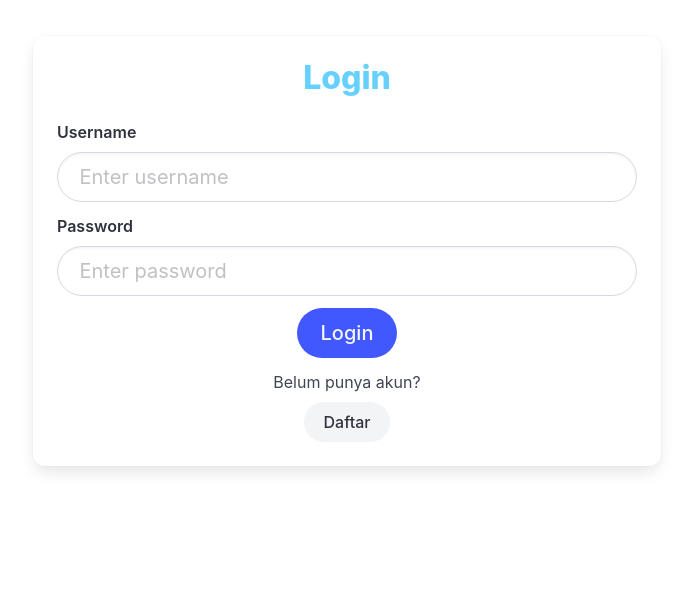
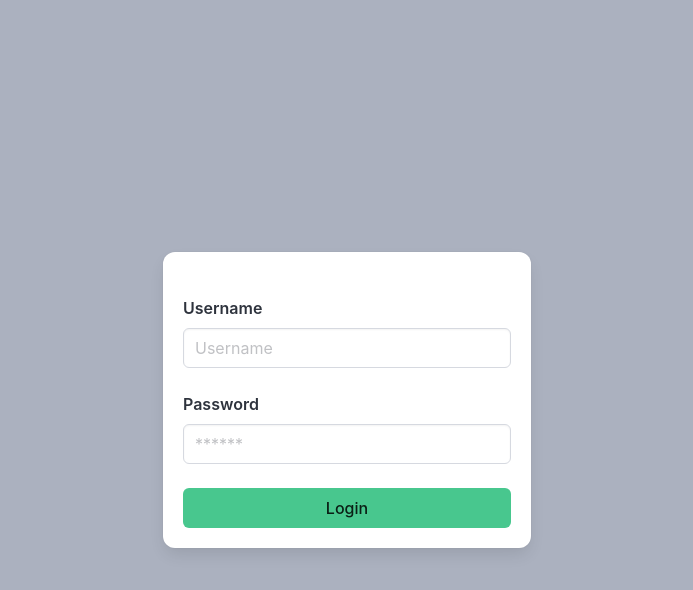
Before and after one commit to dheaaavs/tgs7_notes, a React (Create React App) app in the folder dhea_notes_fe/: page / in a window 1280 px wide. Shown: the top 590 px of the page, without its empty margins (293-986 px from the left). Built offline with nearby package versions, Linux system fonts and the light colour scheme.

Commit message:
update fe

```diff
--- a/dhea_notes_fe/src/App.js
+++ b/dhea_notes_fe/src/App.js
@@ -10,7 +10,7 @@ function App() {
     <BrowserRouter>
       <Routes>
         <Route path="/" element={<LoginUser/>}/>
-        <Route path="signup" element={<SignUp/>}/>
+        <Route path="/signup" element={<SignUp/>}/>
         <Route path="catatan" element={<CatatanList/>}/>
         <Route path="add" element={<AddCatatan/>}/>
         <Route path="edit/:id" element={<EditCatatan/>}/>
--- a/dhea_notes_fe/src/components/AddCatatan.js
+++ b/dhea_notes_fe/src/components/AddCatatan.js
@@ -1,6 +1,7 @@
 import React, { useState } from "react";
 import axios from "axios";
 import { useNavigate } from "react-router-dom";
+import { BASE_URL } from "../utils";
 
 const AddCatatan = () => {
   const [penulis, setPenulis] = useState("");
@@ -11,7 +12,7 @@ const AddCatatan = () => {
   const saveCatatan = async (e) => {
     e.preventDefault();
     try {
-      await axios.post("https://notes-be-dhea-103949415038.us-central1.run.app/add-catatan", {
+      await axios.post(`${BASE_URL}/add-catatan`, {
         penulis,
         judul,
         isi,
--- a/dhea_notes_fe/src/components/CatatanList.js
+++ b/dhea_notes_fe/src/components/CatatanList.js
@@ -1,6 +1,7 @@
 import React, { useState, useEffect } from "react";
 import axios from "axios";
 import { Link } from "react-router-dom";
+import { BASE_URL } from "../utils";
 
 const CatatanList = () => {
   const [catatan, setCatatan] = useState([]);
@@ -10,13 +11,13 @@ const CatatanList = () => {
   }, []);
 
   const getcatatan = async () => {
-    const response = await axios.get("https://notes-be-dhea-103949415038.us-central1.run.app/catatan");
+    const response = await axios.get(`${BASE_URL}/catatan`);
     setCatatan(response.data);
   };
 
   const deleteCatatan = async (id) => {
     try {
-      await axios.delete(`https://notes-be-dhea-103949415038.us-central1.run.app/catatan/${id}`);
+      await axios.delete(`${BASE_URL}/catatan/${id}`);
       getcatatan();
     } catch (error) {
       console.log(error);
--- a/dhea_notes_fe/src/components/EditCatatan.js
+++ b/dhea_notes_fe/src/components/EditCatatan.js
@@ -1,6 +1,7 @@
 import React, { useState, useEffect } from "react";
 import axios from "axios";
 import { useNavigate, useParams } from "react-router-dom";
+import { BASE_URL } from "../utils";
 
 const EditCatatan = () => {
   const [penulis, setPenulis] = useState("");
@@ -16,7 +17,7 @@ const EditCatatan = () => {
   const updateCatatan = async (e) => {
     e.preventDefault();
     try {
-      await axios.put(`https://notes-be-dhea-103949415038.us-central1.run.app/catatan/${id}`, {
+      await axios.put(`${BASE_URL}/${id}`, {
         penulis,
         judul,
         isi,
@@ -28,7 +29,7 @@ const EditCatatan = () => {
   };
 
   const getCatatanById = async () => {
-    const response = await axios.get(`https://notes-be-dhea-103949415038.us-central1.run.app/catatan/${id}`);
+    const response = await axios.get(`${BASE_URL}/catatan/${id}`);
     setPenulis(response.data.penulis);
     setJudul(response.data.judul);
     setIsi(response.data.isi);
--- a/dhea_notes_fe/src/components/LoginUser.js
+++ b/dhea_notes_fe/src/components/LoginUser.js
@@ -1,89 +1,60 @@
-import React, { useState } from 'react';
+import React, { useState } from 'react'
 import axios from 'axios';
-import { useNavigate } from "react-router-dom";
+import { useNavigate } from 'react-router-dom';
+import { BASE_URL } from "../utils";
 
-function LoginUser() {
-  const [username, setUsername] = useState("");
-  const [password, setPassword] = useState("");
+const LoginUser = () => {
+    const [username, setUsername] = useState('');
+    const [password, setPassword] = useState('');
+    const [msg, setMsg] = useState('');
     const navigate = useNavigate();
 
-
-  const loginUser = async (e) => {
+    const Auth = async (e) => {
         e.preventDefault();
         try {
-      const response = await axios.post('http://localhost:5000/login', {
-        username,
-        password
+            await axios.post(`${BASE_URL}/login`, {
+                username: username,
+                password: password
             });
+                navigate('/catatan'); // Pastikan menggunakan useNavigate()
 
-      // Simpan user ke localStorage
-      localStorage.setItem("user", JSON.stringify(response.data));
-
-      // Redirect ke dashboard
-      navigate("/catatan");
         } catch (error) {
-      console.log(error);
-      alert("Login gagal. Silakan periksa username/password.");
+            if (error.response) {
+                setMsg(error.response.data.msg);
             }
-  };
-
-  const goToSignUp = () => {
-    navigate("/signup");
-  };
+        }
+    }
 
     return (
-    <div className="columns mt-5 is-centered">
-      <div className="column is-half">
-        <div className="box p-5">
-          <h1 className="title has-text-centered has-text-info">Login</h1>
-          <form onSubmit={loginUser}>
-            <div className="field">
+        <section className="hero has-background-grey-light is-fullheight is-fullwidth">
+            <div className="hero-body">
+                <div className="container">
+                    <div className="columns is-centered">
+                        <div className="column is-4-desktop">
+                            <form onSubmit={Auth} className="box">
+                                <p className="has-text-centered">{msg}</p>
+                                <div className="field mt-5">
                                     <label className="label">Username</label>
-              <div className="control">
-                <input
-                  type="text"
-                  className="input is-medium is-rounded"
-                  value={username}
-                  onChange={(e) => setUsername(e.target.value)}
-                  placeholder="Enter username"
-                  required
-                />
+                                    <div className="controls">
+                                        <input type="text" className="input" placeholder="Username" value={username} onChange={(e) => setUsername(e.target.value)} />
                                     </div>
                                 </div>
-
-            <div className="field">
+                                <div className="field mt-5">
                                     <label className="label">Password</label>
-              <div className="control">
-                <input
-                  type="password"
-                  className="input is-medium is-rounded"
-                  value={password}
-                  onChange={(e) => setPassword(e.target.value)}
-                  placeholder="Enter password"
-                  required
-                />
+                                    <div className="controls">
+                                        <input type="password" className="input" placeholder="******" value={password} onChange={(e) => setPassword(e.target.value)} />
                                     </div>
                                 </div>
-
-            <div className="field has-text-centered">
-              <button type="submit" className="button is-link is-medium is-rounded px-5">
-                Login
-              </button>
+                                <div className="field mt-5">
+                                    <button className="button is-success is-fullwidth">Login</button>
                                 </div>
                             </form>
-          <div className="has-text-centered mt-3">
-            <p>Belum punya akun?</p>
-            <button
-              onClick={goToSignUp}
-              className="button is-light is-rounded mt-2"
-            >
-              Daftar
-            </button>
                         </div>
                     </div>
                 </div>
             </div>
-  );
+        </section>
+    )
 }
 
 export default LoginUser;
--- a/dhea_notes_fe/src/components/SignupUser.js
+++ b/dhea_notes_fe/src/components/SignupUser.js
@@ -1,71 +1,70 @@
-import React, { useState } from 'react';
-import axios from 'axios';
+import React, { useState } from 'react'
+import axios from "axios";
 import { useNavigate } from "react-router-dom";
+import { BASE_URL } from "../utils";
 
-function SignUp() {
-    const [username, setUsername] = useState("");
-    const [password, setPassword] = useState("");
+const SignUp = () => {
+    const [username, setUsername] = useState('');
+    const [password, setPassword] = useState('');
+    const [confPassword, setConfPassword] = useState('');
+    const [msg, setMsg] = useState('');
     const navigate = useNavigate();
 
-    const saveUser = async (e) =>{
+    const SignUp = async (e) => {
         e.preventDefault();
+        if (password !== confPassword) {
+            setMsg("Password dan konfirmasi password tidak cocok");
+            return;
+        }
         try {
-            await axios.post('http://localhost:5000/add-user',{
-                username,
-                password,
-
+            await axios.post(`${BASE_URL}/signup`, {
+                username:username,
+                password: password
             });
             navigate("/");
         } catch (error) {
-            console.log(error);
+            if (error.response) {
+                setMsg(error.response.data.msg);
             }
-    };
+        }
+    }
 
     return (
-    <div className="columns mt-5 is-centered">
-    <div className="column is-half">
-      <div className="box p-5">
-        <h1 className="title has-text-centered has-text-primary"> User</h1>
-        <form onSubmit={saveUser}>
-          <div className="field">
-            <label className="label">username</label>
-            <div className="control">
-              <input
-                type="text"
-                className="input is-medium is-rounded"
-                value={username}
-                onChange={(e) => setUsername(e.target.value)}
-                placeholder="Enter username"
-                required
-              />
+        <section className="hero has-background-grey-light is-fullheight is-fullwidth">
+            <div className="hero-body">
+                <div className="container">
+                    <div className="columns is-centered">
+                        <div className="column is-4-desktop">
+                            <form onSubmit={SignUp} className="box">
+                                <p className="has-text-centered">{msg}</p>
+                                <div className="field mt-5">
+                                    <label className="label">Username</label>
+                                    <div className="controls">
+                                        <input type="text" className="input" placeholder="Username"
+                                            value={username} onChange={(e) => setUsername(e.target.value)} />
                                     </div>
                                 </div>
-
-          <div className="field">
-            <label className="label">password</label>
-            <div className="control">
-              <input
-                type="text"
-                className="input is-medium is-rounded"
-                value={password}
-                onChange={(e) => setPassword(e.target.value)}
-                placeholder="Enter Password"
-                required
-              />
+                                <div className="field mt-5">
+                                    <label className="label">Password</label>
+                                    <div className="controls">
+                                        <input type="password" className="input" placeholder="******" value={password} onChange={(e) => setPassword(e.target.value)} />
                                     </div>
                                 </div>
-
-
-          <div className="field has-text-centered">
-            <button type="submit" className="button is-success is-medium is-rounded px-5">
-              Save
-            </button>
+                                <div className="field mt-5">
+                                    <label className="label">Confirm Password</label>
+                                    <div className="controls">
+                                        <input type="password" className="input" placeholder="******" value={confPassword} onChange={(e) => setConfPassword(e.target.value)} />
+                                    </div>
+                                </div>
+                                <div className="field mt-5">
+                                    <button className="button is-success is-fullwidth">Register</button>
                                 </div>
                             </form>
                         </div>
                     </div>
                 </div>
-
+            </div>
+        </section>
     )
 }
 
--- /dev/null
+++ b/dhea_notes_fe/src/utils.js
@@ -0,0 +1 @@
+export const BASE_URL = "https://dhea-notes-be-103949415038.us-central1.run.app";
```
Lines whose indentation alone changed are shown as unchanged.
